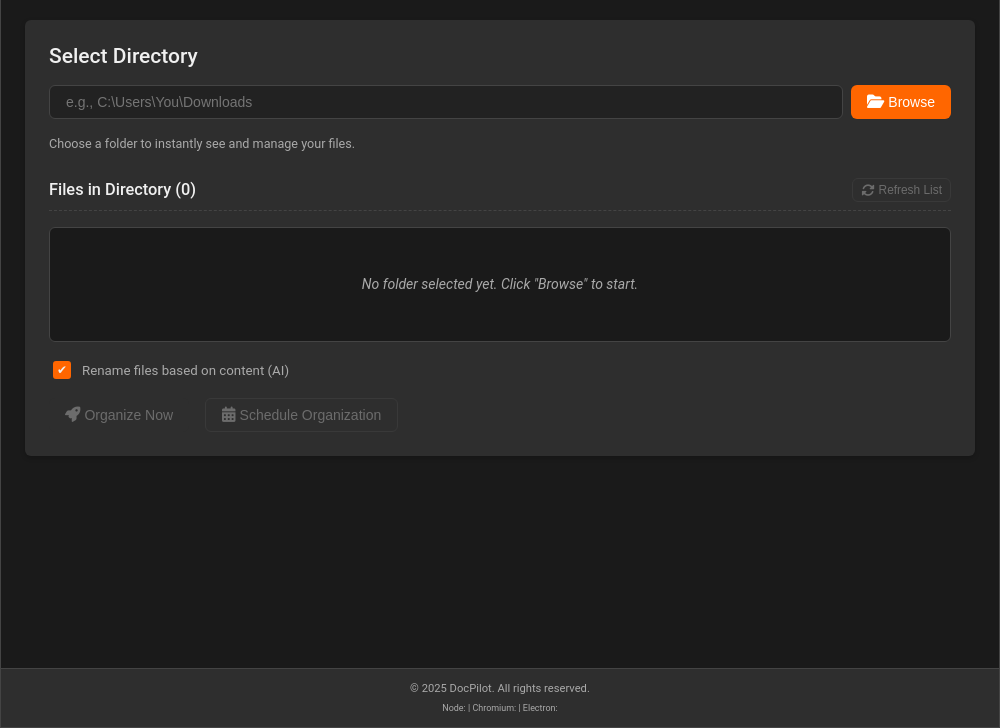
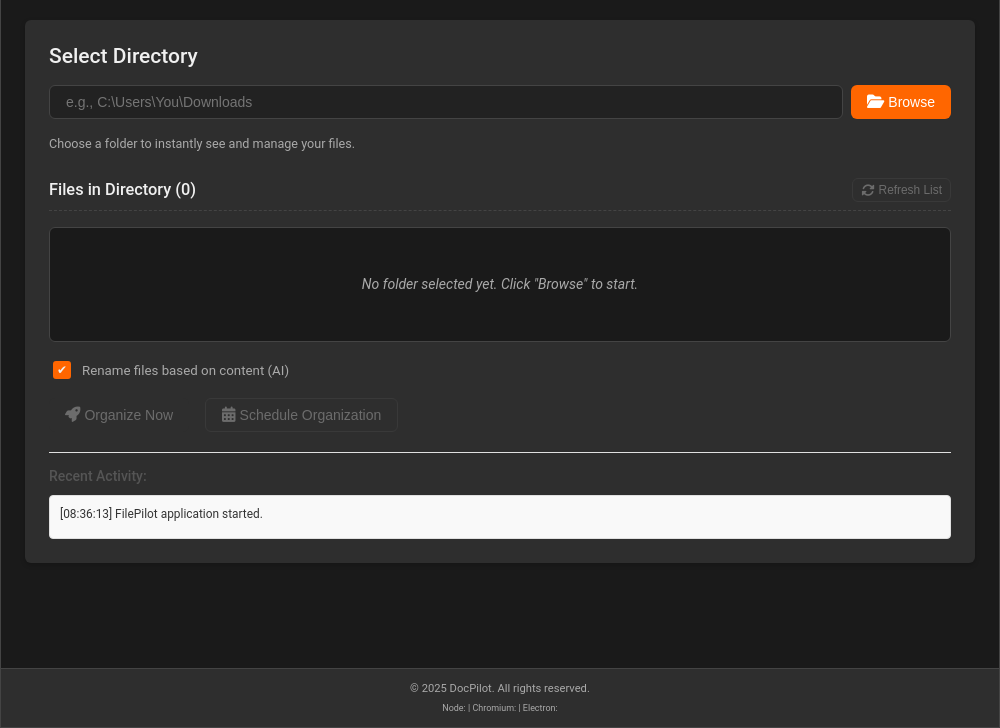
Before and after one commit to naodt1/docpilot, an Electron app: page index.html in a window 1000 px wide. Shown: the part 72-800 px from the top of the page. Drawn offline with Linux system fonts and the light colour scheme; no server answers.

Commit message:
added logging

```diff
--- a/index.html
+++ b/index.html
@@ -16,6 +16,45 @@
     <link rel="preconnect" href="https://fonts.googleapis.com">
     <link rel="preconnect" href="https://fonts.gstatic.com" crossorigin>
     <link href="https://fonts.googleapis.com/css2?family=Roboto:wght@300;400;500;700&display=swap" rel="stylesheet">
+
+    <style>
+        .ui-log-container {
+            margin-top: 20px;
+            border-top: 1px solid #e0e0e0;
+            padding-top: 15px;
+        }
+        .ui-log-container h4 {
+            margin: 0 0 10px 0;
+            color: #555;
+            font-size: 1em;
+            font-weight: 500;
+        }
+        .ui-log-display {
+            background-color: #f9f9f9;
+            border: 1px solid #e0e0e0;
+            border-radius: 4px;
+            padding: 10px;
+            max-height: 120px; /* Limit height */
+            overflow-y: auto; /* Enable scrolling */
+            font-size: 0.85em;
+            color: #333;
+        }
+        .ui-log-display p {
+            margin: 0 0 5px;
+            padding: 0;
+            border-bottom: 1px dashed #eee;
+            padding-bottom: 4px;
+        }
+        .ui-log-display p:last-child {
+            border-bottom: none;
+            margin-bottom: 0;
+        }
+        /* Style for different log types */
+        .ui-log-display .log-info { color: #333; }
+        .ui-log-display .log-success { color: #1a7431; }
+        .ui-log-display .log-error { color: #c92a2a; }
+    </style>
+
 </head>
 <body>
     <div class="app-container">
@@ -73,7 +112,13 @@
                     </div>
                     <div class="status-message" id="organizeStatus"></div>
                 </div>
-            </section>
+
+                <div class="ui-log-container" id="uiLogContainer">
+                    <h4>Recent Activity:</h4>
+                    <div class="ui-log-display" id="uiLogDisplay">
+                        </div>
+                </div>
+                </section>
         </main>
 
         <footer class="app-footer">
--- a/renderer.js
+++ b/renderer.js
@@ -1,4 +1,3 @@
-
 const FLASK_BACKEND_URL = 'http://127.0.0.1:5000';
 
 // --- DOM Element References ---
@@ -37,8 +36,9 @@
 const saveScheduleBtn = document.getElementById('saveScheduleBtn');
 const scheduleStatus = document.getElementById('scheduleStatus');
 
-// Activity Log specific elements (inside modal)
-const activityLogList = document.getElementById('activityLogList');
+// Activity Log specific elements
+const activityLogList = document.getElementById('activityLogList'); // For the modal
+const uiLogDisplay = document.getElementById('uiLogDisplay'); // *** NEW: For the main UI ***
 
 // --- Global State ---
 let currentDirectory = ''; // Stores the single selected directory path
@@ -56,15 +56,27 @@
     element.style.display = 'none';
 }
 
+// *** MODIFIED FUNCTION TO LOG TO BOTH MODAL AND UI ***
 function addLogEntry(message, type = 'info') {
+    const timestamp = new Date().toLocaleString('en-US', { hour12: false });
+
+    // 1. Add to the modal log (as before)
     const li = document.createElement('li');
-    const timestamp = new Date().toLocaleString('en-US', { hour12: false });
     li.className = `log-entry ${type}`;
     li.innerHTML = `<span>[${timestamp}]</span> ${message}`;
-    activityLogList.prepend(li); // Add to the top of the log
-    // Optional: Keep log list from getting too long
+    activityLogList.prepend(li);
     if (activityLogList.children.length > 50) {
         activityLogList.removeChild(activityLogList.lastChild);
+    }
+
+    // 2. Add to the main UI log display
+    const p = document.createElement('p');
+    p.className = `log-${type}`; // Use simple classes for UI styling
+    p.textContent = `[${timestamp.split(' ')[1]}] ${message}`; // Shorter timestamp for UI
+    uiLogDisplay.prepend(p);
+    // Keep UI log from getting too long
+    if (uiLogDisplay.children.length > 10) {
+        uiLogDisplay.removeChild(uiLogDisplay.lastChild);
     }
 }
 
@@ -94,7 +106,7 @@
 
                 targetDirInput.value = normalizedPath; // Update input field
                 console.log(`Selected directory: ${normalizedPath}`);
-                currentDirectory = normalizedPath;     // Update global state variable
+                currentDirectory = normalizedPath; // Update global state variable
                 addLogEntry(`Directory selected: ${normalizedPath}`, 'info');
                 await listFilesInDirectory(normalizedPath); // Pass the normalized path to the listing function
             }
@@ -110,13 +122,7 @@
     } else {
         // ... (rest of the non-electron handling) ...
         console.warn('window.electronAPI is not available. Running in a standard browser might limit functionality.');
-        // For local browser testing on Windows without Electron, you might manually set a path here
-        // and ensure it uses forward slashes or double backslashes:
-        // const testPath = "C:/Users/YourUser/Downloads"; // Example with forward slashes
-        // const testPath = "C:\\\\Users\\\\YourUser\\\\Downloads"; // Example with double backslashes
-        // targetDirInput.value = testPath;
-        // currentDirectory = testPath;
-        // listFilesInDirectory(currentDirectory);
+        addLogEntry('Electron API not available. Functionality is limited.', 'error');
         organizeNowBtn.disabled = true;
         openScheduleModalBtn.disabled = true;
         refreshFilesBtn.disabled = true;
@@ -344,7 +350,8 @@
 
         if (response.ok && result.status === 'success') {
             // MODIFIED LINE HERE: Use window.electronAPI.pathBasename
-             displayStatus(scheduleStatus, `Schedule saved successfully for "${window.electronAPI.pathBasename(targetDirectory)}"! Type: ${scheduleType} Time: ${scheduleTime}`, 'success');
+            const baseDir = await window.electronAPI.pathBasename(targetDirectory);
+            displayStatus(scheduleStatus, `Schedule saved successfully for "${baseDir}"! Type: ${scheduleType} Time: ${scheduleTime}`, 'success');
             addLogEntry(`Schedule saved: Type=${scheduleType}, Time=${scheduleTime}, Directory=${targetDirectory}.`, 'success');
         } else {
             displayStatus(scheduleStatus, `Error saving schedule: ${result.message || 'Unknown error.'}`, 'error');
--- a/style.css
+++ b/style.css
@@ -523,3 +523,66 @@
     outline: 2px solid var(--color-orange);
     outline-offset: 2px;
 }
+
+/* logging section*/
+/* --- UI Log Display (Themed for Dark Mode) --- */
+.ui-log-container {
+    margin-top: var(--spacing-lg);
+    border-top: 1px solid var(--color-border);
+    padding-top: var(--spacing-md);
+}
+
+.ui-log-container h4 {
+    margin: 0 0 var(--spacing-sm) 0;
+    color: var(--color-text-secondary); /* Use secondary text color for the heading */
+    font-size: 1em;
+    font-weight: 500;
+}
+
+.ui-log-display {
+    background-color: var(--color-background); /* Match the app's base background */
+    border: 1px solid var(--color-border);
+    border-radius: var(--border-radius);
+    padding: var(--spacing-sm);
+    max-height: 120px; /* Limit height */
+    overflow-y: auto; /* Enable scrolling */
+    font-size: 0.85em;
+    color: var(--color-text-primary);
+    scrollbar-width: thin;
+    scrollbar-color: var(--color-border) var(--color-background);
+}
+
+/* Custom scrollbar for Webkit browsers */
+.ui-log-display::-webkit-scrollbar {
+    width: 8px;
+}
+.ui-log-display::-webkit-scrollbar-track {
+    background: var(--color-background);
+}
+.ui-log-display::-webkit-scrollbar-thumb {
+    background-color: var(--color-border);
+    border-radius: 4px;
+}
+
+.ui-log-display p {
+    margin: 0 0 5px;
+    padding: 0;
+    border-bottom: 1px dashed var(--color-border);
+    padding-bottom: 4px;
+}
+
+.ui-log-display p:last-child {
+    border-bottom: none;
+    margin-bottom: 0;
+}
+
+/* Style for different log types using theme variables */
+.ui-log-display .log-info {
+    color: var(--color-text-primary); /* Default text color for info */
+}
+.ui-log-display .log-success {
+    color: var(--color-success); /* Green for success */
+}
+.ui-log-display .log-error {
+    color: var(--color-error); /* Red for error */
+}
```
Also changed, not shown: assets/screenshot.png (added). Lines whose indentation alone changed are shown as unchanged.
